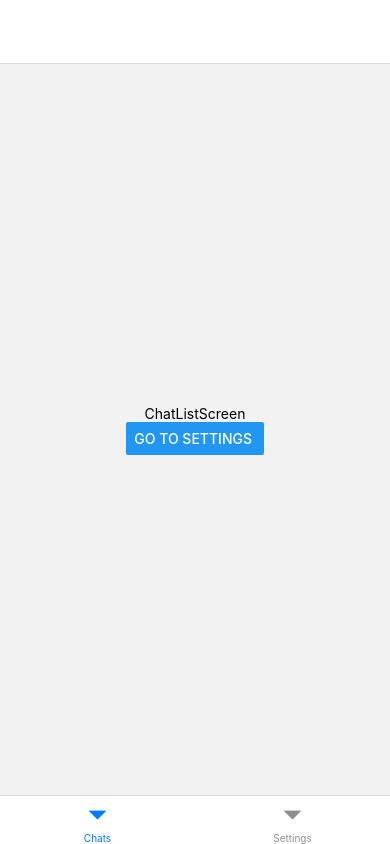
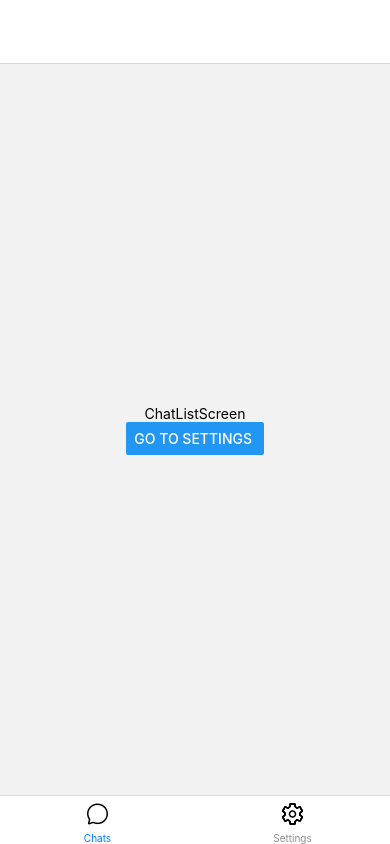
Before and after one commit to llRizvanll/AppChatMessenger, a React Native app: screen / in a window 390 px wide. Built offline with nearby package versions, Linux system fonts and the light colour scheme.

Commit message:
vector icons added

```diff
--- a/App.js
+++ b/App.js
@@ -1,4 +1,3 @@
-import { StatusBar } from "expo-status-bar";
 import "react-native-gesture-handler";
 import { StyleSheet, Text, View } from "react-native";
 import * as SplashScreen from "expo-splash-screen";
@@ -12,6 +11,7 @@
 import ChatSettingsScreen from "./screens/ChatSettingsScreen";
 import { StringConstant } from "./utils/constants/constants";
 import SettingsScreen from "./screens/SettingsScreen";
+import { Ionicons } from "@expo/vector-icons";
 
 SplashScreen.preventAutoHideAsync();
 const AppStack = createStackNavigator();
@@ -29,14 +29,17 @@
         name={StringConstant.CHAT_LIST_SCREEN}
         component={ChatListScreen}
         options={{
-          tabBarLabel:'Chats'
+          tabBarLabel:'Chats',
+          tabBarIcon: () =>  <Ionicons name="chatbubble-outline" size={24} color="black"/>
         }}
+
       />
       <Tab.Screen
         name={StringConstant.SETTINGS_SCREEN}
         component={SettingsScreen}
         options={{
-          tabBarLabel:'Settings'
+          tabBarLabel:'Settings',
+          tabBarIcon: () =>  <Ionicons name="settings-outline" size={24} color="black"/>
         }}
       />
     </Tab.Navigator>
--- a/package.json
+++ b/package.json
@@ -19,7 +19,8 @@
     "react-native": "0.72.5",
     "react-native-gesture-handler": "~2.12.0",
     "react-native-safe-area-context": "4.6.3",
-    "react-native-screens": "~3.22.0"
+    "react-native-screens": "~3.22.0",
+    "@expo/vector-icons": "^13.0.0"
   },
   "devDependencies": {
     "@babel/core": "^7.20.0"
```
Also changed, not shown: 1 other file (tests, documents, lock files or other folders).
